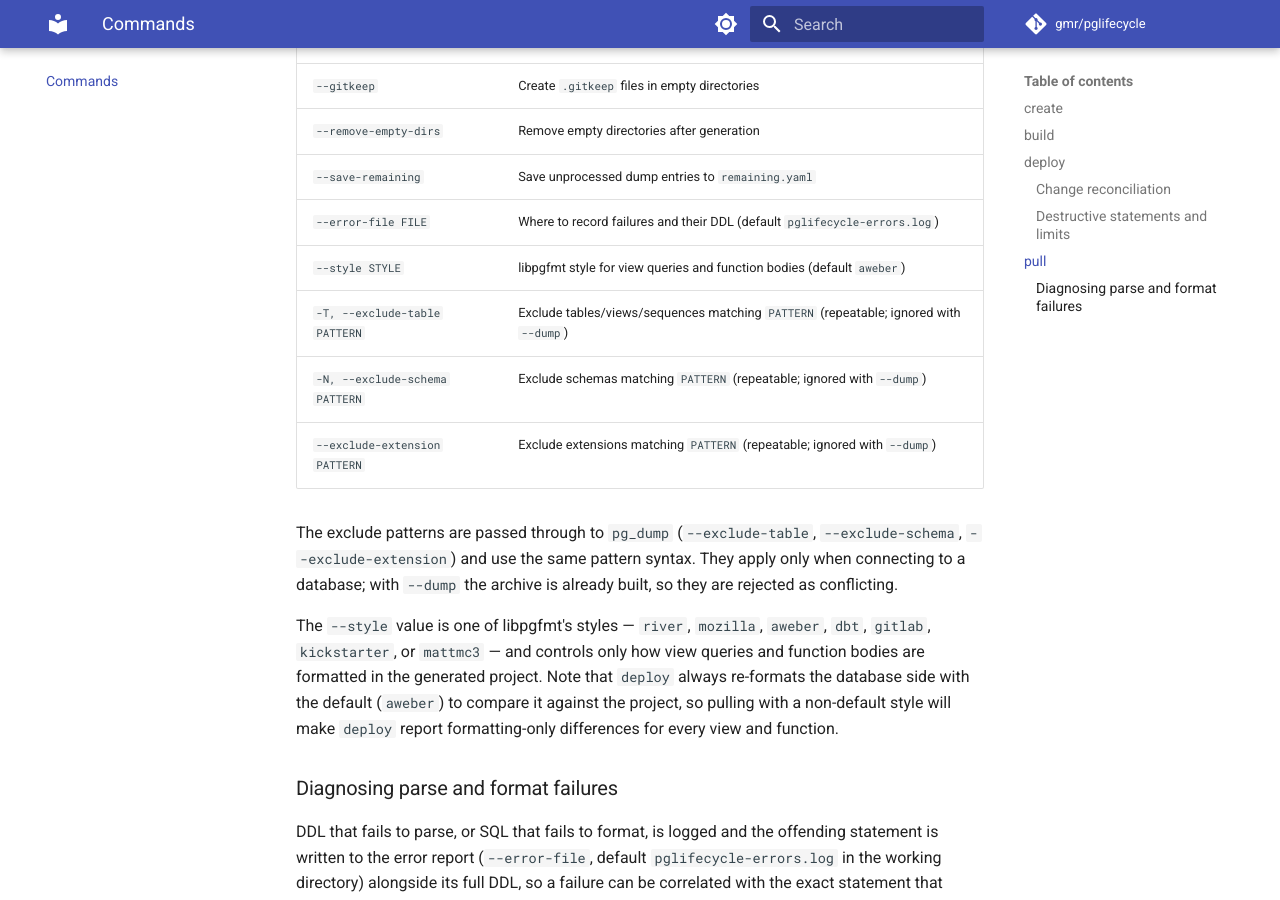
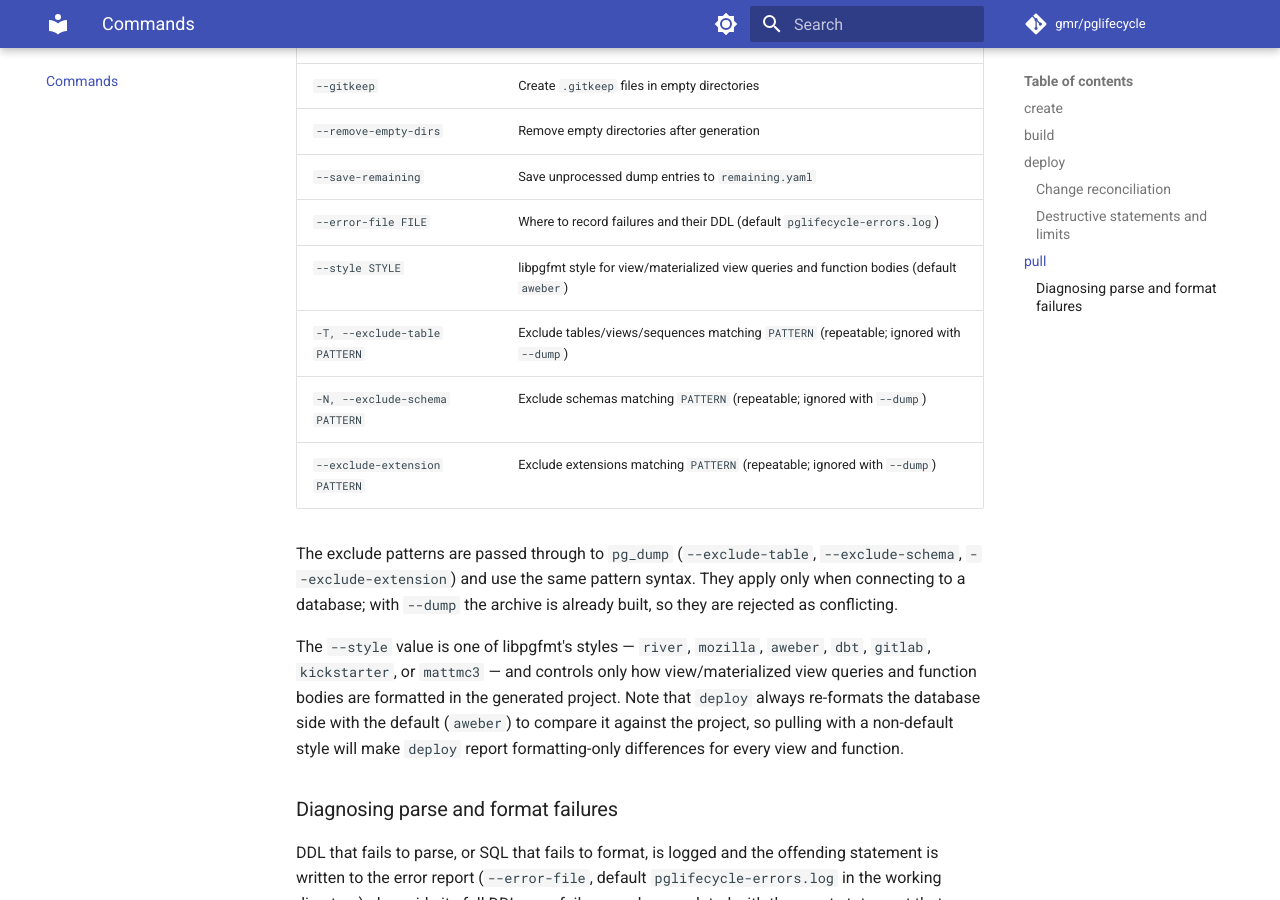
Before and after one commit to gmr/pglifecycle, an MkDocs documentation site: the page built from docs/commands.md, in a window 1280 px wide and 900 px high, scrolled down 3080 px. Built offline with MkDocs 1.6.1 and Material for MkDocs 9.7.7, drawn with Linux system fonts in a browser that asks for light colours; comment, search, counter and statistics services are not loaded.

Commit message:
Document --style applies to materialized view queries too
format_sql formats both view and materialized view queries, but the
--style docs only mentioned plain views. Align wording in both the
options table and the prose paragraph.

Co-authored-by: Claude Opus 4.8 (1M context) <noreply@anthropic.com>

```diff
--- a/docs/commands.md
+++ b/docs/commands.md
@@ -122,7 +122,7 @@ pglifecycle pull [OPTIONS] DEST
 | `--remove-empty-dirs` | Remove empty directories after generation |
 | `--save-remaining` | Save unprocessed dump entries to `remaining.yaml` |
 | `--error-file FILE` | Where to record failures and their DDL (default `pglifecycle-errors.log`) |
-| `--style STYLE` | libpgfmt style for view queries and function bodies (default `aweber`) |
+| `--style STYLE` | libpgfmt style for view/materialized view queries and function bodies (default `aweber`) |
 | `-T, --exclude-table PATTERN` | Exclude tables/views/sequences matching `PATTERN` (repeatable; ignored with `--dump`) |
 | `-N, --exclude-schema PATTERN` | Exclude schemas matching `PATTERN` (repeatable; ignored with `--dump`) |
 | `--exclude-extension PATTERN` | Exclude extensions matching `PATTERN` (repeatable; ignored with `--dump`) |
@@ -134,8 +134,8 @@ archive is already built, so they are rejected as conflicting.
 
 The `--style` value is one of libpgfmt's styles — `river`, `mozilla`,
 `aweber`, `dbt`, `gitlab`, `kickstarter`, or `mattmc3` — and controls
-only how view queries and function bodies are formatted in the
-generated project. Note that `deploy` always re-formats the database
+only how view/materialized view queries and function bodies are
+formatted in the generated project. Note that `deploy` always re-formats the database
 side with the default (`aweber`) to compare it against the project, so
 pulling with a non-default style will make `deploy` report
 formatting-only differences for every view and function.
```
